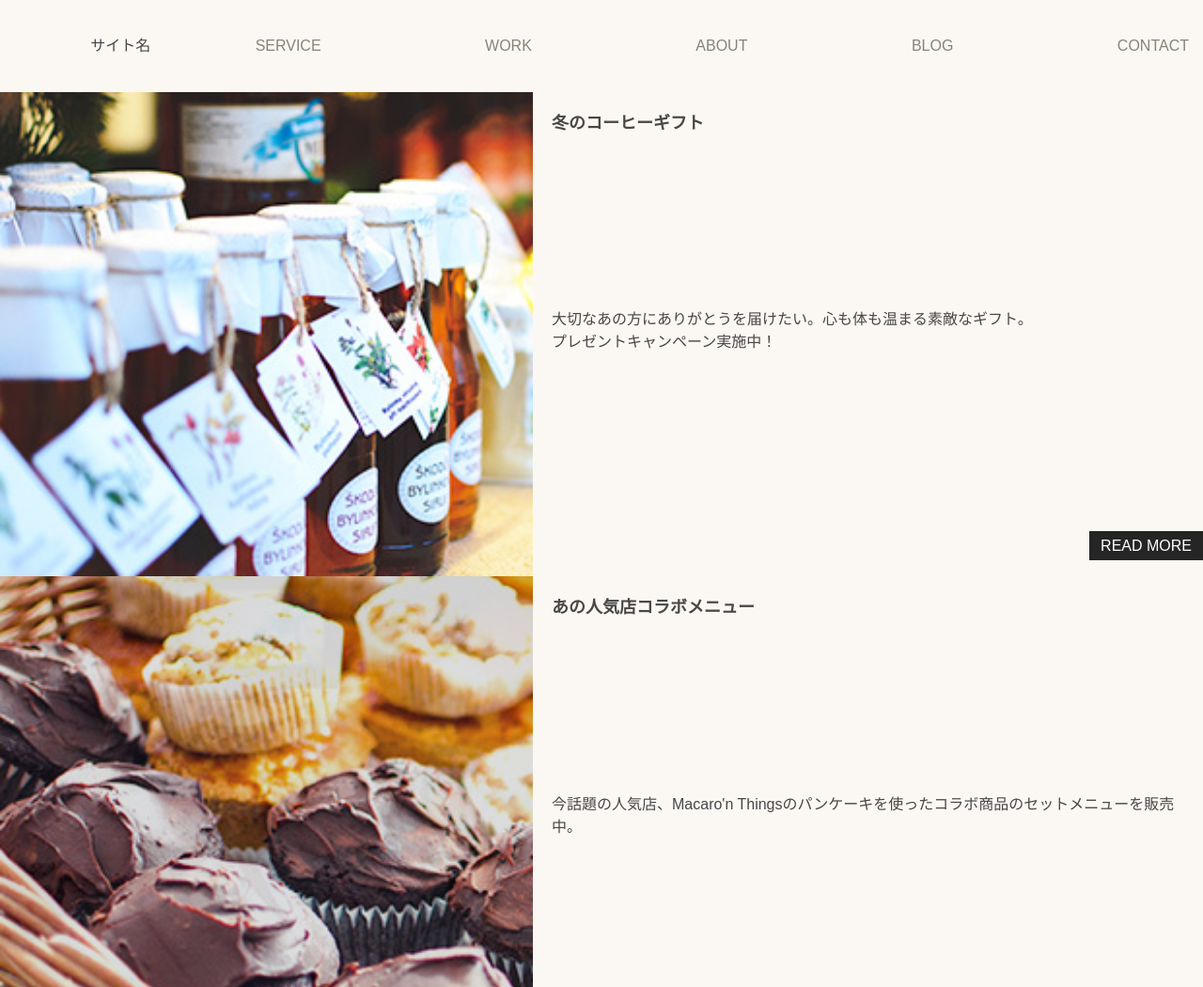
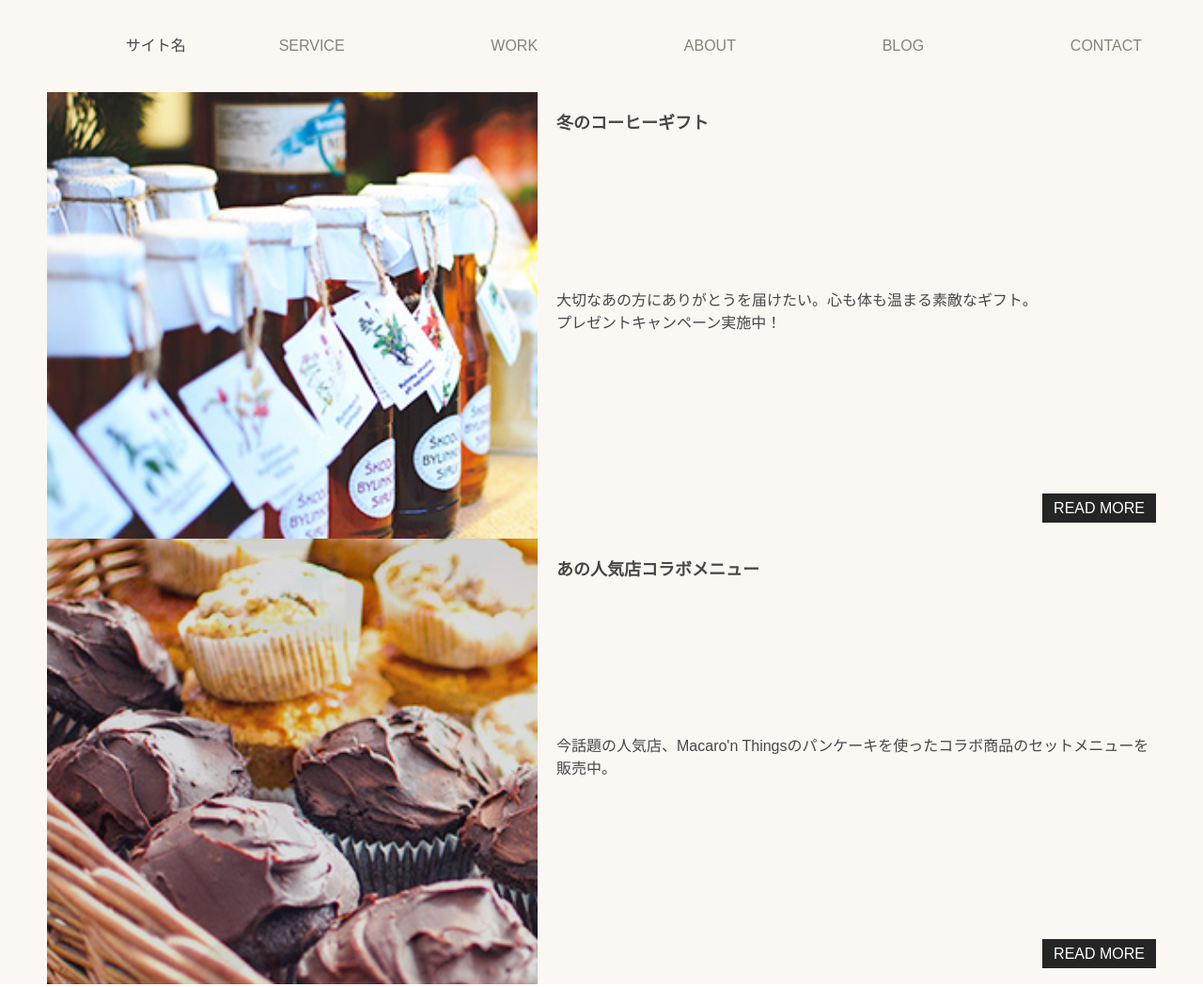
Before and after one commit to asakon/html_css_book_2018june, a website: page index.html in a window 1280 px wide. Shown: the top 1050 px of the page at 94% size. Drawn offline with Linux system fonts and the light colour scheme.

Commit message:
base-content-widthをl-columnにセット

```diff
--- a/index.html
+++ b/index.html
@@ -8,7 +8,7 @@
 </head>
 <body>
 <div id="wrapper">
-    <header class="Header">
+    <header class="Header l-column">
         <div class="Header__head">
             <h1 class="logo">サイト名</h1>
         </div>
@@ -22,7 +22,7 @@
             </ul>
         </nav>
     </header>
-    <section>
+    <section class="l-column">
         <div class="EntryPanel">
             <div class="EntryPanel__sub">
                 <img src="./dist/images/top/entry1.jpg" alt="" class="EntryPanel__thumb">
--- a/src/scss/components/parts/_layouts.scss
+++ b/src/scss/components/parts/_layouts.scss
@@ -1 +1,6 @@
 @charset "UTF-8";
+
+.l-column {
+  width: $base-content-width;
+  margin: 0 auto;
+}
```
Also changed, not shown: dist/css/main.min.css.
